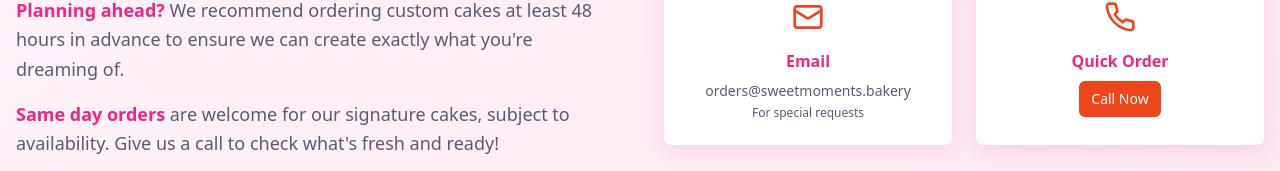
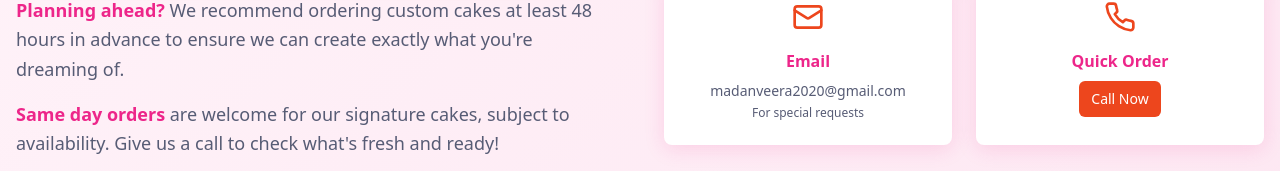
Before and after one commit to vishalprolance/sweet-calls-bakery, a React (Vite) app: page / in a window 1280 px wide. Shown: the part 4245-4416 px from the top of the page. Built offline with nearby package versions, Linux system fonts and the light colour scheme.

Commit message:
Update contact email
Update the contact email address to madanveera2020@gmail.com.

```diff
--- a/src/components/ContactSection.tsx
+++ b/src/components/ContactSection.tsx
@@ -68,7 +68,7 @@ const ContactSection = () => {
                 <Mail className="h-8 w-8 text-accent mx-auto mb-4" />
                 <h4 className="font-semibold text-primary mb-2">Email</h4>
                 <div className="text-sm text-muted-foreground">
-                  <p>orders@sweetmoments.bakery</p>
+                  <p>madanveera2020@gmail.com</p>
                   <p className="text-xs mt-1">For special requests</p>
                 </div>
               </CardContent>
```
